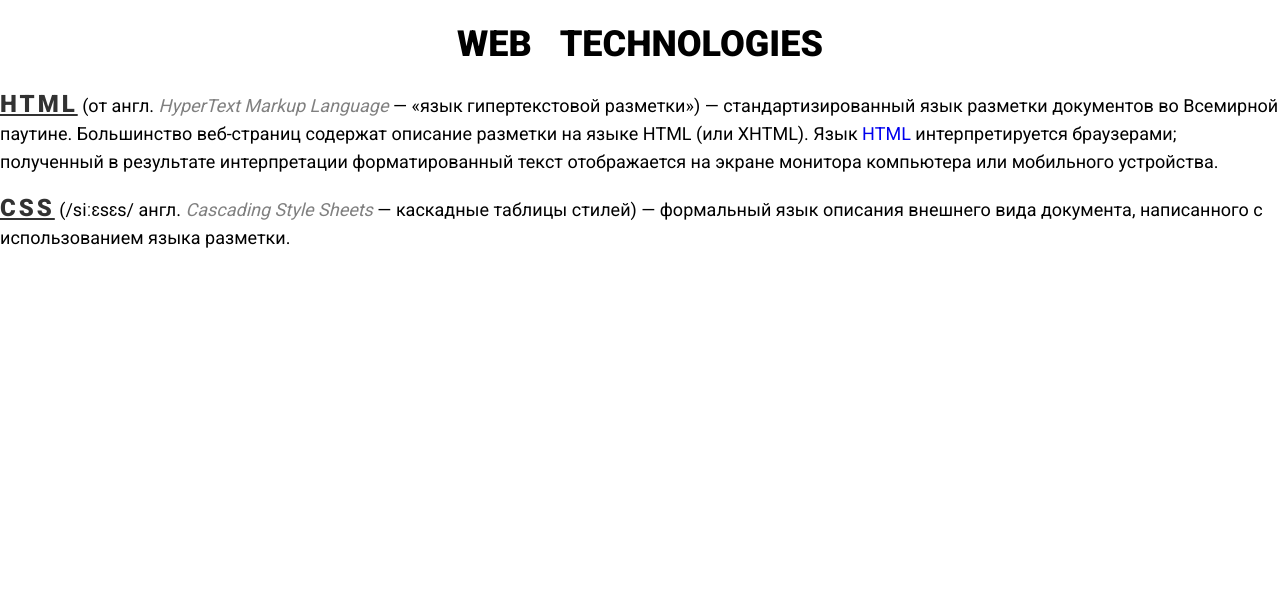
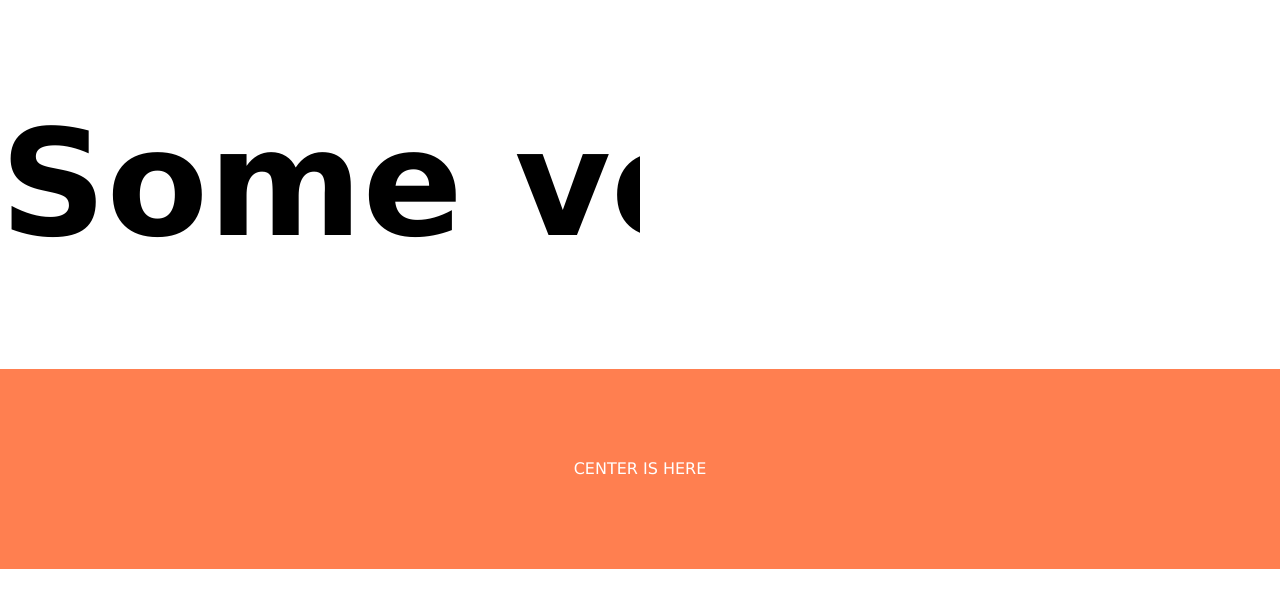
Before and after one commit to LOOOSEEER/htmlHomework, a plain HTML site: page index.html in a window 1280 px wide. Drawn offline with nearby package versions, Linux system fonts and the light colour scheme.

Commit message:
task 2 lesson 12

```diff
--- a/index.html
+++ b/index.html
@@ -2,32 +2,20 @@
 <html lang="en">
   <head>
     <meta charset="UTF-8" />
-    <title>The Web technologies</title>
+    <title>Text aligning</title>
     <link
       rel="stylesheet"
       href="https://cdnjs.cloudflare.com/ajax/libs/normalize/8.0.1/normalize.css"
       integrity="sha256-WAgYcAck1C1/zEl5sBl5cfyhxtLgKGdpI3oKyJffVRI="
       crossorigin="anonymous"
     />
-    <link href="https://fonts.googleapis.com/css2?family=Roboto:wght@400;900&display=swap" rel="stylesheet">
-    <link rel="stylesheet" href="styles.css">
+   <link rel="stylesheet" href="styles.css">
   </head>
 
   <body>
-    <section>
-      <h1>Web technologies</h1>
-      <p>
-        <span class="fat">HTML</span> (от англ. <em>HyperText Markup Language</em> — «язык гипертекстовой разметки») —
-        стандартизированный язык разметки документов во Всемирной паутине. Большинство веб-страниц
-        содержат описание разметки на языке HTML (или XHTML). Язык
-        <a target="_blank" href="https://ru.wikipedia.org/wiki/HTML">HTML</a> интерпретируется
-        браузерами; полученный в результате интерпретации форматированный текст отображается на
-        экране монитора компьютера или мобильного устройства.
-      </p>
-      <p>
-        <span class="fat">CSS</span> (/siːɛsɛs/ англ. <em>Cascading Style Sheets</em> — каскадные таблицы стилей) — формальный язык
-        описания внешнего вида документа, написанного с использованием языка разметки.
-      </p>
-    </section>
+    <header>
+      <h1>Some very long header. Really to long for this page</h1>
+    </header>
+    <div>Center is here</div>
   </body>
 </html>
--- a/styles.css
+++ b/styles.css
@@ -1,31 +1,18 @@
 html{
-  font-family: Roboto, sans-serif;
+font-family: Verdana;
 }
-body{
-  /* margin: 32px; */
-  font-size: 18px;
+header{
+font-size: 74px;
+width: 50%;
+overflow: hidden;
+text-overflow: ellipsis;
+white-space: nowrap;
 }
-/* section{
-  font-size: 18px;
-} */
-h1{
-  word-spacing: 20px;
-  text-align: center;
-  text-transform: uppercase;
+div{
+height: 200px;
+background-color: coral;
+color: white;
+text-transform: uppercase;
+text-align: center;
+line-height: 200px;
 }
-p{
-  line-height: 28px;
-}
-.fat{
-  font-weight: 900;
-  letter-spacing: 3px;
-  font-size: 24px;
-  opacity: 80%;
-  text-decoration: underline;
-}
-a{
-  text-decoration: none;
-}
-em{
-  color: grey
-}
```
